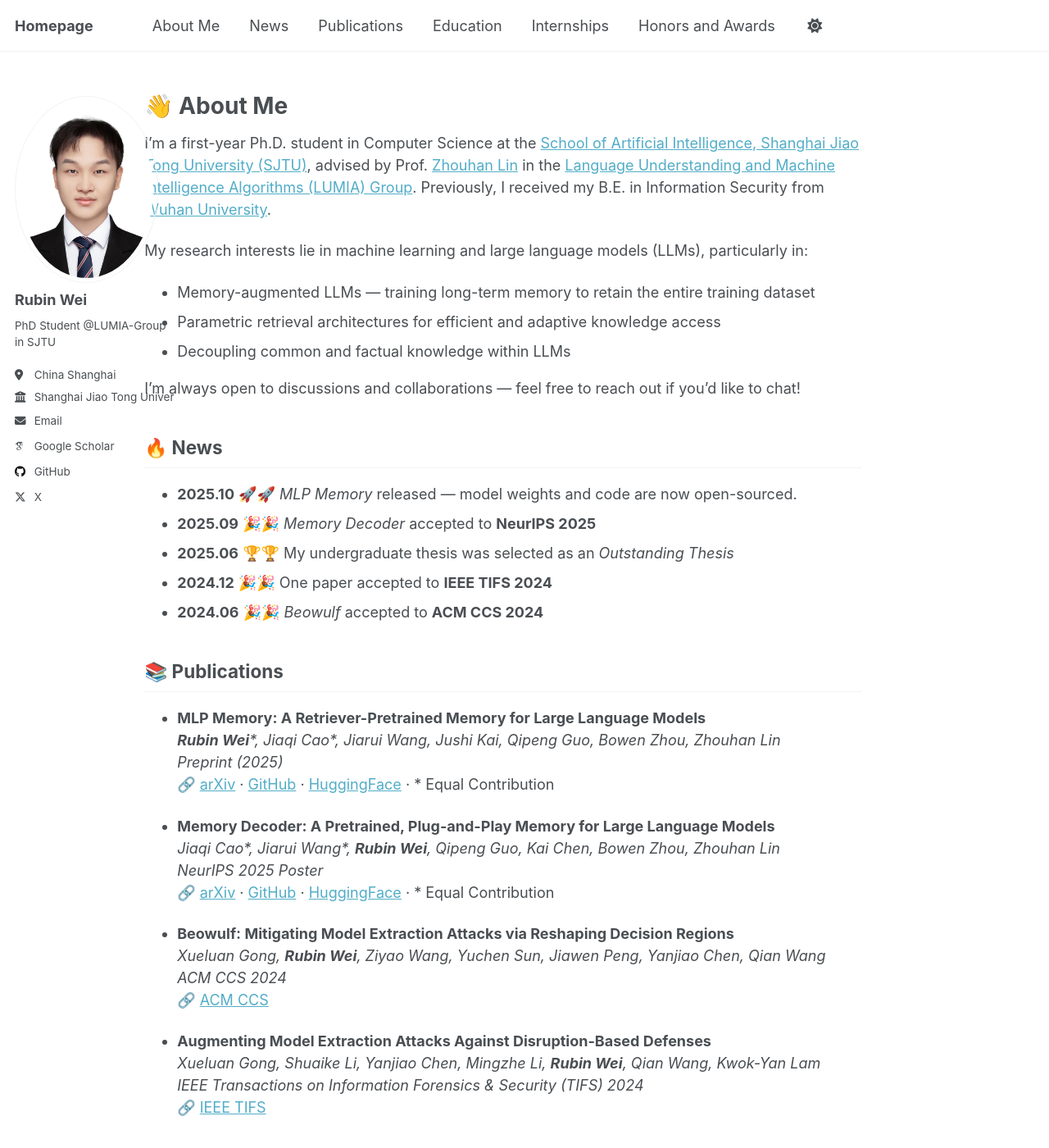
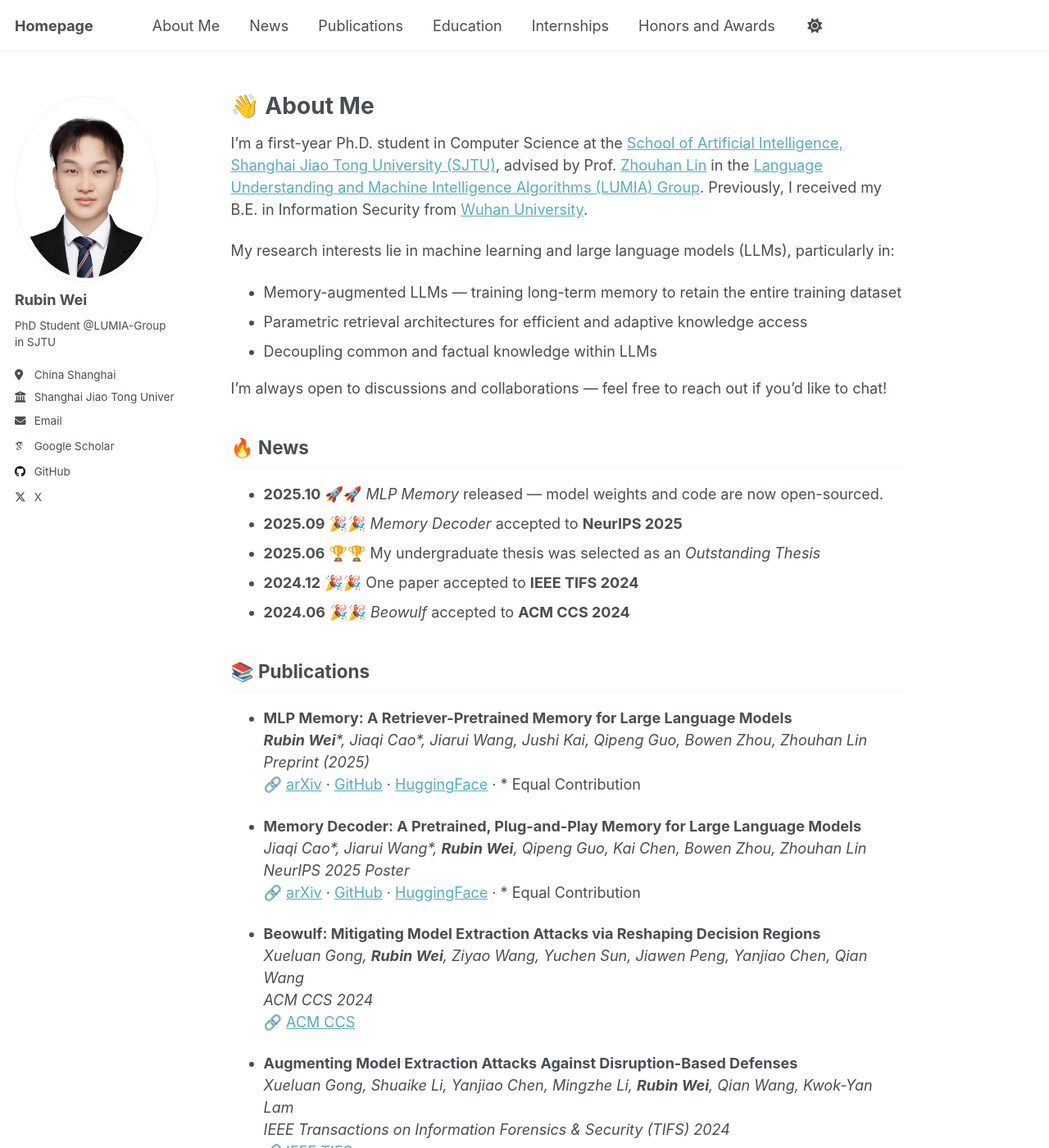
Before and after one commit to Rubin-Wei/Rubin-Wei.github.io, a Jekyll site: the page built from _pages/about.md, in a window 1280 px wide and 1400 px high. Shown: the whole window at 82% size. Built offline with Jekyll 4.4.1, drawn with Linux system fonts in a browser that asks for light colours; some web fonts are replaced.

Commit message:
layout: a bug

```diff
--- a/_sass/layout/_page.scss
+++ b/_sass/layout/_page.scss
@@ -18,9 +18,9 @@
 
 .page {
   @include breakpoint($large) {
-    @include span(11 of 12 last);
+    @include span(10 of 12 last);
     @include prefix(0.5 of 12);
-    @include suffix(2.0 of 12);
+    @include suffix(1.5 of 12);
   }
 
   .page__inner-wrap {
```
